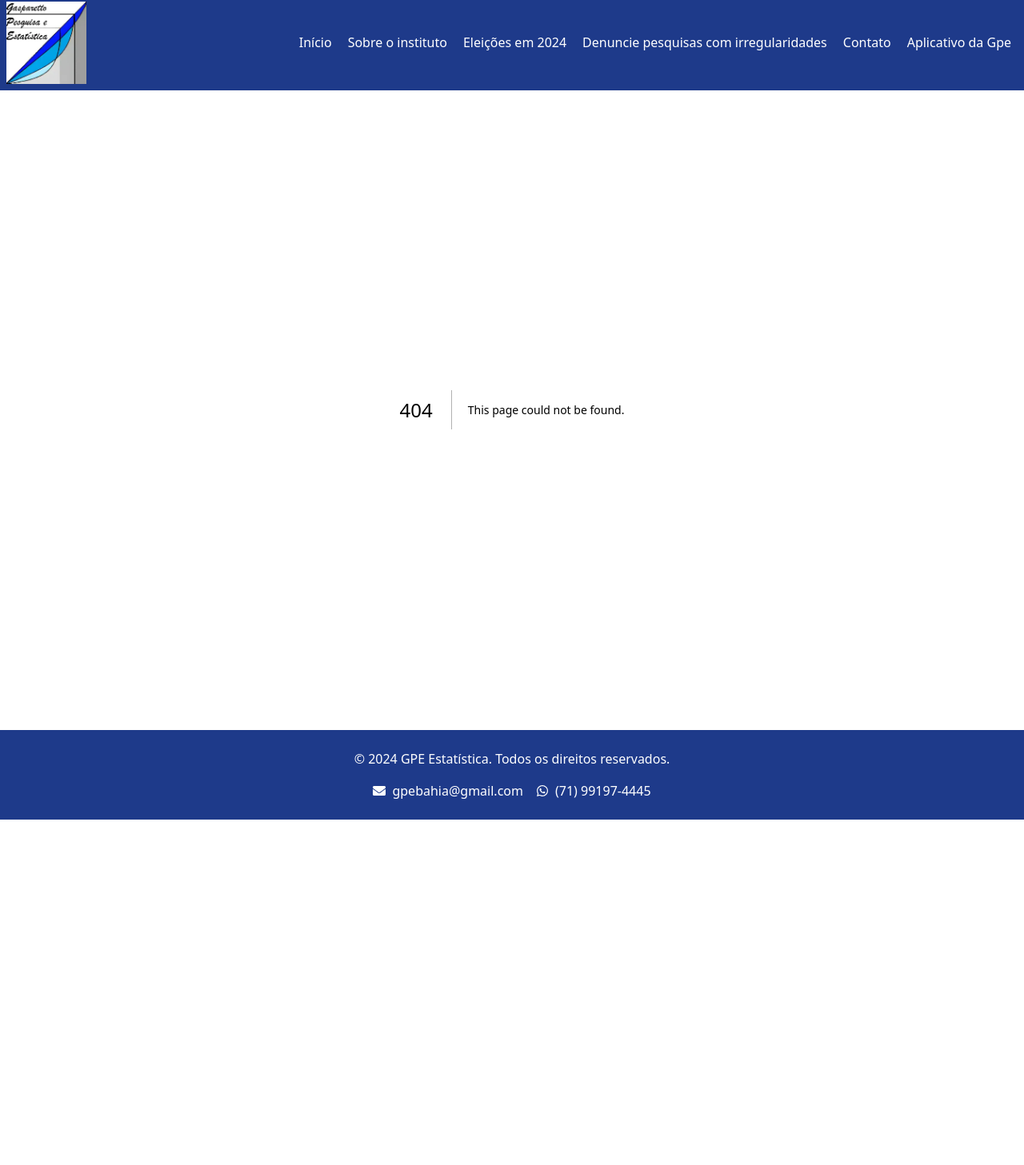
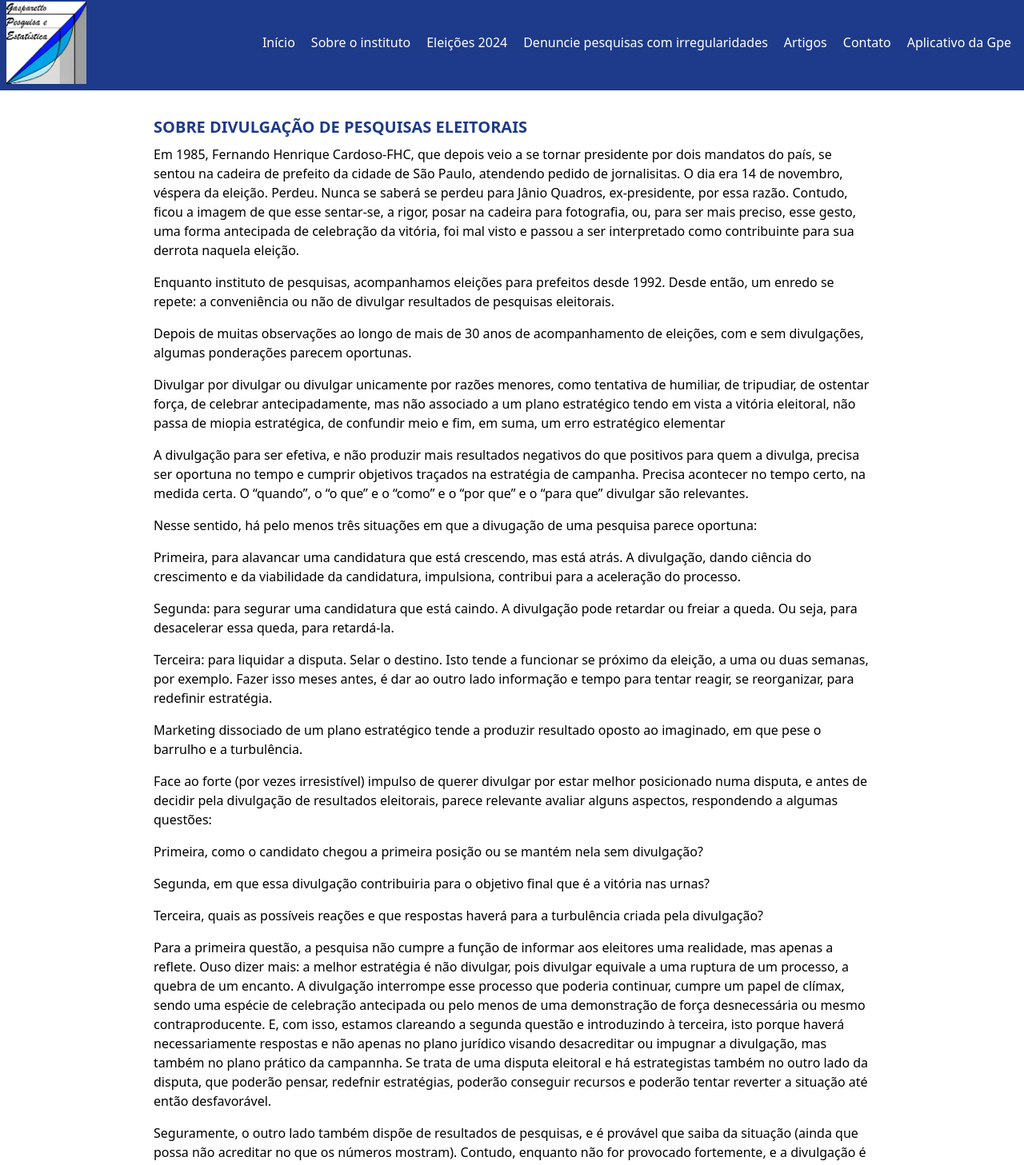
Before and after one commit to lmgaspa/gpe_estatistica, a Next.js app: page /artigos in a window 1280 px wide. Before the commit this address had no page. Shown: the part 6-1463 px from the top of the page at 80% size. Before the commit the page ends 1031 px from the top, so only its background shows below. Built offline with nearby package versions, Linux system fonts and the light colour scheme.

Commit message:
artigospage

```diff
--- a/src/components/Navbar.tsx
+++ b/src/components/Navbar.tsx
@@ -54,12 +54,17 @@ const Navbar: React.FC = () => {
             </li>
             <li>
               <Link href="/eleicoes" className="block p-4 lg:p-2 hover:text-yellow-300 text-center">
-                Eleições em 2024
+                Eleições 2024
               </Link>
             </li>
             <li>
               <Link href="/denuncie" className="block p-4 lg:p-2 hover:text-yellow-300 text-center">
                 Denuncie pesquisas com irregularidades
+              </Link>
+            </li>
+            <li>
+              <Link href="/artigos" className="block p-4 lg:p-2 hover:text-yellow-300 text-center">
+                Artigos
               </Link>
             </li>
             <li>
@@ -89,12 +94,17 @@ const Navbar: React.FC = () => {
           </li>
           <li className="text-center">
             <Link href="/eleicoes" className="block p-1 hover:text-secondary-color" onClick={handleLinkClick}>
-              Eleições em 2024
+              Eleições 2024
             </Link>
           </li>
           <li className="text-center">
             <Link href="/denuncie" className="block p-1 hover:text-secondary-color" onClick={handleLinkClick}>
               Denuncie pesquisas com irregularidades
+            </Link>
+          </li>
+          <li className="text-center">
+            <Link href="/artigos" className="block p-1 hover:text-secondary-color" onClick={handleLinkClick}>
+              Artigos
             </Link>
           </li>
           <li className="text-center">
--- a/src/pages/aplicativo.tsx
+++ b/src/pages/aplicativo.tsx
@@ -8,7 +8,7 @@ const AplicativoPage: React.FC = () => {
     <div className="flex flex-col lg:flex-row mx-auto w-full lg:w-5/6 items-center justify-center p-4 lg:p-6">
       <div className="flex flex-col lg:flex-row items-center lg:justify-between w-full lg:ml-12 pb-12 mb-12">
         <div className="flex-1 lg:w-1/2 text-center lg:text-left p-4 lg:ml-12 lg:pl-12">
-          <h1 className="text-2xl lg:text-4xl font-bold mb-4 hover:text-blue-500 transition duration-300 cursor-default">Fazer entrevista nunca foi tão fácil</h1>
+          <h1 className="text-2xl lg:text-4xl font-bold mb-4 text-blue-900 hover:text-blue-500 transition duration-300 cursor-default">Fazer entrevista nunca foi tão fácil</h1>
           <p className="text-base lg:text-lg mb-6">
             Tudo que você precisa para fazer entrevista agora na palma da sua mão.
             Disponível gratuitamente no Google Play. Experimente!
--- a/src/pages/app.tsx
+++ b/src/pages/app.tsx
@@ -3,6 +3,7 @@ import EleicoesPage from "./eleicoes"
 import InstitutoPage from "./instituto"
 import DenunciePage from "./denuncie"
 import ContatoPage from "./contato"
+import ArtigosPage from "./artigos"
 import AplicativoPage from "./aplicativo"
 
 const App: React.FC = () => {
@@ -15,6 +16,7 @@ const App: React.FC = () => {
         <InstitutoPage />
         <EleicoesPage />
         <DenunciePage />
+        <ArtigosPage />
         <ContatoPage />
         <AplicativoPage />
     </main>
--- /dev/null
+++ b/src/pages/artigos.tsx
@@ -0,0 +1,79 @@
+import React from "react";
+
+const ArtigosPage: React.FC = () => {
+    return (
+        <div className="flex flex-col items-center justify-center px-6 text-center text-black min-h-screen">
+            <div className="mt-8  max-w-4xl mx-auto text-left">
+                <h2 className="text-xl font-bold mb-2 text-blue-900 hover:text-blue-500 transition duration-300 cursor-default">SOBRE DIVULGAÇÃO DE PESQUISAS ELEITORAIS</h2>
+                <p className="mb-4">
+                    Em 1985, Fernando Henrique Cardoso-FHC, que depois veio a se tornar presidente por
+                    dois mandatos do país, se sentou na cadeira de prefeito da cidade de São Paulo, atendendo pedido de jornalisitas.
+                    O dia era 14 de novembro, véspera da eleição. Perdeu. Nunca se saberá se perdeu para Jânio Quadros, ex-presidente, por essa razão.
+                    Contudo, ficou a imagem de que esse sentar-se, a rigor, posar na cadeira para fotografia, ou, para ser mais preciso, esse gesto, uma
+                    forma antecipada de celebração da vitória, foi mal visto e passou a ser interpretado como contribuinte para sua derrota naquela eleição.
+                </p>
+                <p className="mb-4">
+                    Enquanto instituto de pesquisas, acompanhamos eleições para prefeitos desde 1992. Desde então, um enredo se repete: a conveniência ou não de divulgar  resultados de pesquisas eleitorais.
+                </p>
+                <p className="mb-4">
+                    Depois de muitas observações ao longo de mais de 30 anos de acompanhamento de eleições, com e sem divulgações, algumas ponderações parecem oportunas.
+                </p>
+                <p className="mb-4">
+                    Divulgar por divulgar ou divulgar unicamente por razões menores, como tentativa de humiliar, de tripudiar, de ostentar força, de celebrar antecipadamente, mas não associado a um plano estratégico tendo em vista a vitória eleitoral, não passa de miopia estratégica, de confundir meio e fim, em suma, um erro estratégico elementar
+                </p>
+                <p className="mb-4">
+                    A divulgação para ser efetiva, e não produzir mais resultados negativos do que positivos para quem a divulga, precisa ser oportuna no tempo e cumprir objetivos traçados na estratégia de campanha. Precisa acontecer no tempo certo, na medida certa. O “quando”, o “o que” e o “como” e o “por que” e o “para que” divulgar são relevantes.
+                </p>
+                <p className="mb-4">
+                    Nesse sentido, há pelo menos três situações em que a divugação de uma pesquisa parece oportuna:
+                </p>
+                <p className="mb-4">
+                    Primeira, para alavancar uma candidatura que está crescendo, mas está atrás. A divulgação, dando ciência do crescimento e da viabilidade da candidatura, impulsiona, contribui para a aceleração do processo.
+                </p>
+                <p className="mb-4">
+                    Segunda: para segurar uma candidatura que está caindo. A divulgação pode retardar ou freiar a queda. Ou seja,  para desacelerar essa queda, para retardá-la.
+                </p>
+                <p className="mb-4">
+                    Terceira: para liquidar a disputa. Selar o destino. Isto tende a funcionar se próximo da eleição, a uma ou duas semanas, por exemplo. Fazer isso  meses antes, é dar ao outro lado informação e tempo para tentar reagir, se reorganizar, para redefinir estratégia.
+                </p>
+                <p className="mb-4">
+                    Marketing dissociado de um plano estratégico tende a produzir resultado oposto ao imaginado, em que pese o barrulho e a turbulência.
+                </p>
+                <p className="mb-4">
+                    Face ao forte (por vezes irresistível) impulso de querer divulgar por estar melhor posicionado numa disputa, e antes de decidir pela divulgação de resultados eleitorais, parece relevante avaliar alguns aspectos, respondendo a algumas questões:
+                </p>
+                <p className="mb-4">
+                    Primeira, como o candidato chegou a primeira posição ou se mantém nela sem divulgação?
+                </p>
+                <p className="mb-4">
+                    Segunda, em que essa divulgação contribuiria para o objetivo final que é a vitória nas urnas?
+                </p>
+                <p className="mb-4">
+                    Terceira, quais as possíveis reações e que respostas haverá para a turbulência criada pela divulgação?
+                </p>
+                <p className="mb-4">
+                    Para a primeira questão, a pesquisa não cumpre a função de informar aos eleitores uma realidade, mas apenas a reflete. Ouso dizer mais: a melhor estratégia é não divulgar, pois divulgar equivale a uma ruptura de um processo, a quebra de um encanto. A divulgação interrompe esse processo que poderia continuar, cumpre um papel de clímax, sendo uma espécie de celebração antecipada ou pelo menos de uma demonstração de força desnecessária ou mesmo contraproducente. E, com isso, estamos clareando a segunda questão e introduzindo à terceira, isto porque haverá necessariamente respostas e não apenas no plano jurídico visando desacreditar ou impugnar a divulgação, mas também no plano prático da campannha. Se trata de uma disputa eleitoral e há estrategistas também no  outro lado da disputa, que poderão pensar, redefnir estratégias, poderão conseguir recursos e poderão tentar reverter a situação até então desfavorável.
+                </p>
+                <p className="mb-4">
+                    Seguramente,  o outro lado também dispõe de resultados de pesquisas, e é provável que saiba da situação (ainda que possa não acreditar no que os números mostram). Contudo, enquanto não for provocado fortemente, e a divulgação é sempre uma provocação forte, em diversos níveis ou dimensões, poderá não reagir ou reagir de  forma menos intensa. Com a divulgação, a provocação é, como se diz, “com vara curta” e, na dúvida, talvez seja melhor “não acordar o leão”, que pode estar com fome.
+                </p>
+                <p className="mb-4">
+                    Para encerrar, muitas vezes a divulgação equivale a uma variante ou atualização do gesto referido no início deste texto, como  um “posar na cadeira” para uma fotografia, ou como um tributo ao espelho e à vaidade ou mesmo ao divã, ou, pior ainda, para celebrar o incelebrável, para demonstrar força, para provocar ou mesmo para tripudiar do adversário. Desnecessário e contraproducente.
+                </p>
+                <p className="mb-4">
+                    <strong>Obviamente, quando se fala em divulgar, em período eleitoral, está pressuposto o devido registro na Justiça Eleitoral.  Não há espaço legal para divulgação sem estar de acordo com a Lei e suas exigências.
+                    </strong>
+                </p>
+                <p className="mb-4">
+                    Agenor Gasparetto<br />
+                    Sociólogo / GPE Pesquisas
+                </p>
+                <p className="mb-4">
+                    Lauro de Freitas, 30 de Agosto de 2024
+                </p>
+            </div >
+        </div>
+    )
+}
+
+export default ArtigosPage
--- a/src/pages/contato.tsx
+++ b/src/pages/contato.tsx
@@ -60,7 +60,7 @@ const ContatoPage: React.FC = () => {
       </div>
       <div className="flex-1 flex items-center justify-center bg-blue-900 p-8">
         <form className="w-full bg-white p-4 rounded shadow-md" onSubmit={sendEmail}>
-          <h2 className="text-3xl font-bold mb-4 text-center">PRONTO PARA SOLICITAR UM ORÇAMENTO?</h2>
+          <h2 className="text-3xl text-blue-900 font-bold mb-4 text-center">PRONTO PARA SOLICITAR UM ORÇAMENTO?</h2>
           <p className="text-center font-bold mb-6">PREENCHA O FORMULÁRIO E ENTRAREMOS EM CONTATO.</p>
           <div className="mb-4">
             <label className="block text-black text-md font-bold mb-2" htmlFor="name">
--- a/src/pages/denuncie.tsx
+++ b/src/pages/denuncie.tsx
@@ -12,7 +12,7 @@ const DenunciePage: React.FC = () => {
 
   return (
     <div className="flex flex-col items-center justify-center p-6 text-center text-black min-h-screen">
-      <h1 className="text-2xl font-bold mb-4 hover:text-blue-500 transition duration-300 cursor-default">
+      <h1 className="text-2xl font-bold mb-4 text-blue-900 hover:text-blue-500 transition duration-300 cursor-default">
         Denuncie a circulação de Pesquisas FALSAS e divulgadas sem registro!
       </h1>
       <p className="">
@@ -29,7 +29,7 @@ const DenunciePage: React.FC = () => {
         Clique aqui para nos avisar
       </button>
       <div className="mt-8  max-w-4xl mx-auto text-left">
-        <h2 className="text-xl font-bold mb-2 hover:text-blue-500 transition duration-300 cursor-default">Nota de Esclarecimento</h2>
+        <h2 className="text-xl font-bold mb-2 text-blue-900 hover:text-blue-500 transition duration-300 cursor-default">Nota de Esclarecimento</h2>
         <p className="mb-4">
           Em função de veiculação em Mirangaba, via redes sociais, de resultados
           eleitorais atribuídos a um hipotético “Instituto GPE pesquisa eleitoral”, com data de agosto deste ano,
@@ -56,7 +56,7 @@ const DenunciePage: React.FC = () => {
         </p>
       </div>
       <div className="mt-8  max-w-4xl mx-auto text-left">
-        <h2 className="text-xl font-bold mb-2 hover:text-blue-500 transition duration-300 cursor-default">Nota de Esclarecimento - Ibicoara</h2>
+        <h2 className="text-xl font-bold mb-2 text-blue-900 hover:text-blue-500 transition duration-300 cursor-default">Nota de Esclarecimento - Ibicoara</h2>
         <p className="mb-4">
           O Instituto Gasparetto de Pesquisas comunica que não tem nenhuma pesquisa registrada
           concernente ao processo eleitoral do município de Ibicoara, e de nenhum outro município até a presente data,
@@ -76,7 +76,7 @@ const DenunciePage: React.FC = () => {
           Itabuna, 24 de abril de 2024
         </p>
 
-        <h2 className="text-xl font-bold mb-2 mt-8 hover:text-blue-500 transition duration-300 cursor-default">Nota de Esclarecimento - Pesquisa em Guaratinga</h2>
+        <h2 className="text-xl font-bold mb-2 mt-8 text-blue-900 hover:text-blue-500 transition duration-300 cursor-default">Nota de Esclarecimento - Pesquisa em Guaratinga</h2>
         <p className="mb-4">
           O Instituto Gasparetto de Pesquisas comunica que não tem nenhuma pesquisa registrada concernente ao
           processo eleitoral do município de Guaratinga, e de nenhum outro município até a presente data,
--- a/src/pages/eleicoes.tsx
+++ b/src/pages/eleicoes.tsx
@@ -3,7 +3,7 @@ import React from 'react';
 const EleicoesPage: React.FC = () => {
   return (
     <div className="flex flex-col items-center justify-center p-6">
-      <h1 className="text-xl md:text-2xl font-bold mb-4 hover:text-blue-500 transition duration-300 cursor-default">Eleições Municipais 2024</h1>
+      <h1 className="text-xl md:text-2xl font-bold mb-4 text-blue-900 hover:text-blue-500 transition duration-300 cursor-default">Eleições Municipais 2024</h1>
       <p className="text-sm md:text-base text-center">
         Os registros das pesquisas realizadas pelo Instituto GPE Bahia podem ser encontrados no link abaixo <br></br>
         <a href="https://www.tse.jus.br/eleicoes/pesquisa-eleitorais/consulta-as-pesquisas-registradas" className="text-blue-500 underline ml-1">
@@ -33,11 +33,7 @@ const EleicoesPage: React.FC = () => {
           </tr>
         </tbody>
       </table>
-      <h2 className="text-lg md:text-xl font-semibold mt-6 pb-2">Veja as pesquisas registradas pela GPE</h2>
-      <p>Eleições municípais registradas em 2024</p>
-      <p>Eleições municípais registradas em 2024</p>
-      <p>Eleições municípais registradas em 2024</p>
-      <p>Eleições municípais registradas em 2024</p>
+      <h2 className="text-lg text-blue-900 md:text-xl font-semibold mt-6 pb-2">Veja as pesquisas registradas pela GPE</h2>
       <p>Eleições municípais registradas em 2024</p>
       <table className="w-full md:w-5/6 mt-4 border border-gray-300 text-xs md:text-sm">
         <thead>
```
Also changed, not shown: src/pages/instituto.tsx (+13 -13 lines).
